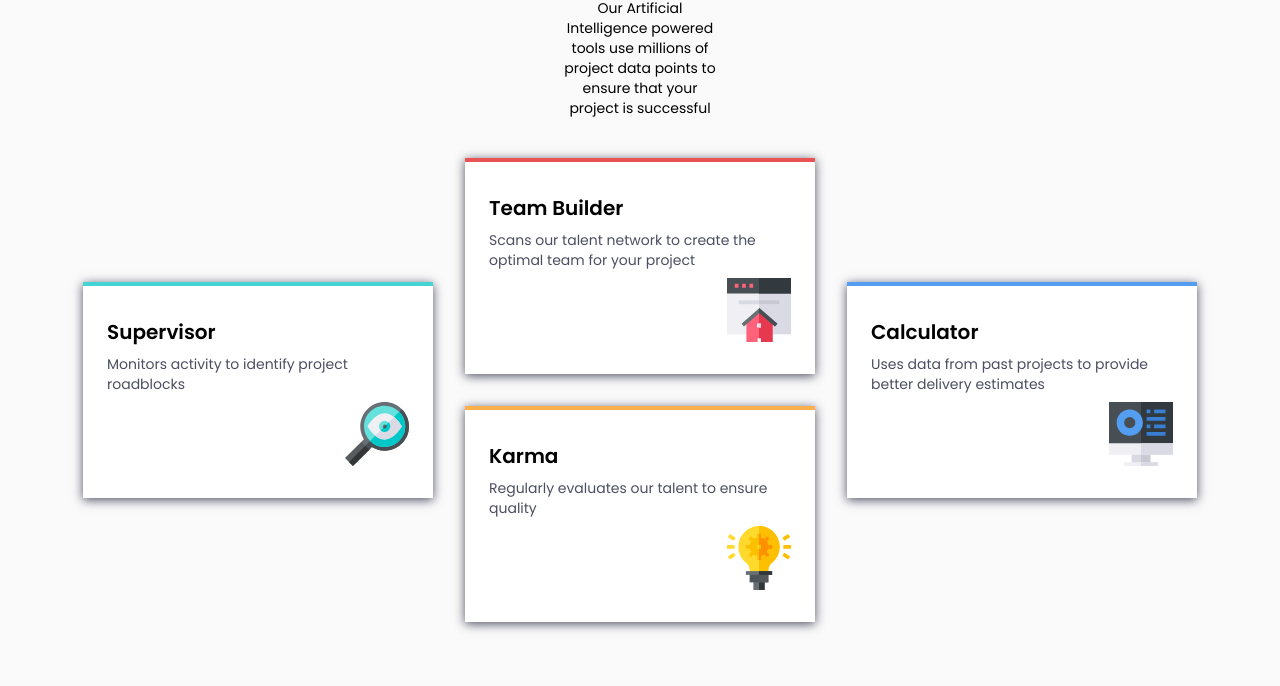
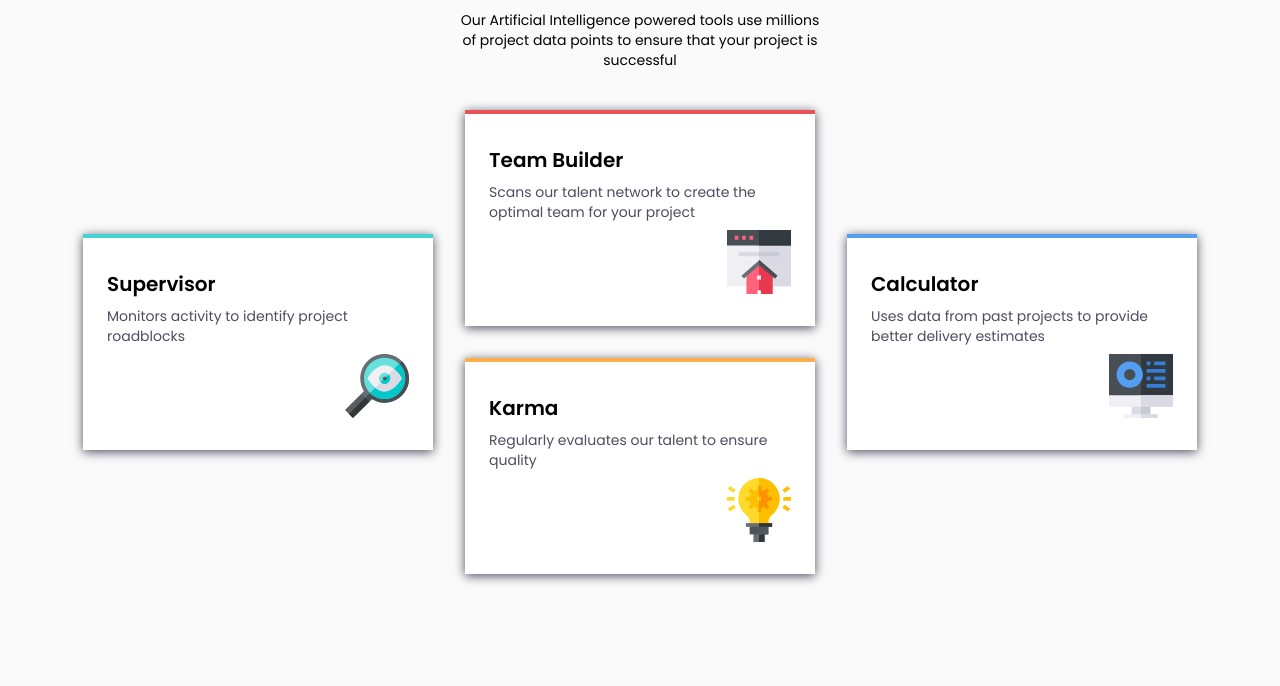
Before and after one commit to Zeeshan506/Four-card-feature-section, a plain HTML site: page index.html in a window 1280 px wide. Shown: the part 114-800 px from the top of the page. Drawn offline with nearby package versions, Linux system fonts and the light colour scheme.

Commit message:
Update index.html

```diff
--- a/index.html
+++ b/index.html
@@ -20,18 +20,7 @@
 
     <title>Frontend Mentor | Four card feature section</title>
 
-    <!-- Feel free to remove these styles or customise in your own stylesheet 👍 -->
-    <style>
-      :root {
-        --Red: var(#ea5353);
-        --Cyan: var(#45d3d3);
-        --Orange: var(#fcaf4a);
-        --Blue: var(#549ef2);
-        --Grey500: var(#4c4e61);
-        --Grey400: var(hsl(212, 6%, 44%));
-        --White: var(hsl(0, 0%, 100%));
-      }
-    </style>
+
   </head>
   <body
     style="font-family: 'Poppins'"
@@ -48,7 +37,7 @@
       <p class="font-bold text-lg text-center md:text-4xl">
         Powered by Technology
       </p>
-      <p class="text-sm text-center py-6 md:px-140">
+      <p class="text-sm text-center p-6 w-[50%]">
         Our Artificial Intelligence powered tools use millions of project data
         points to ensure that your project is successful
       </p>
```
